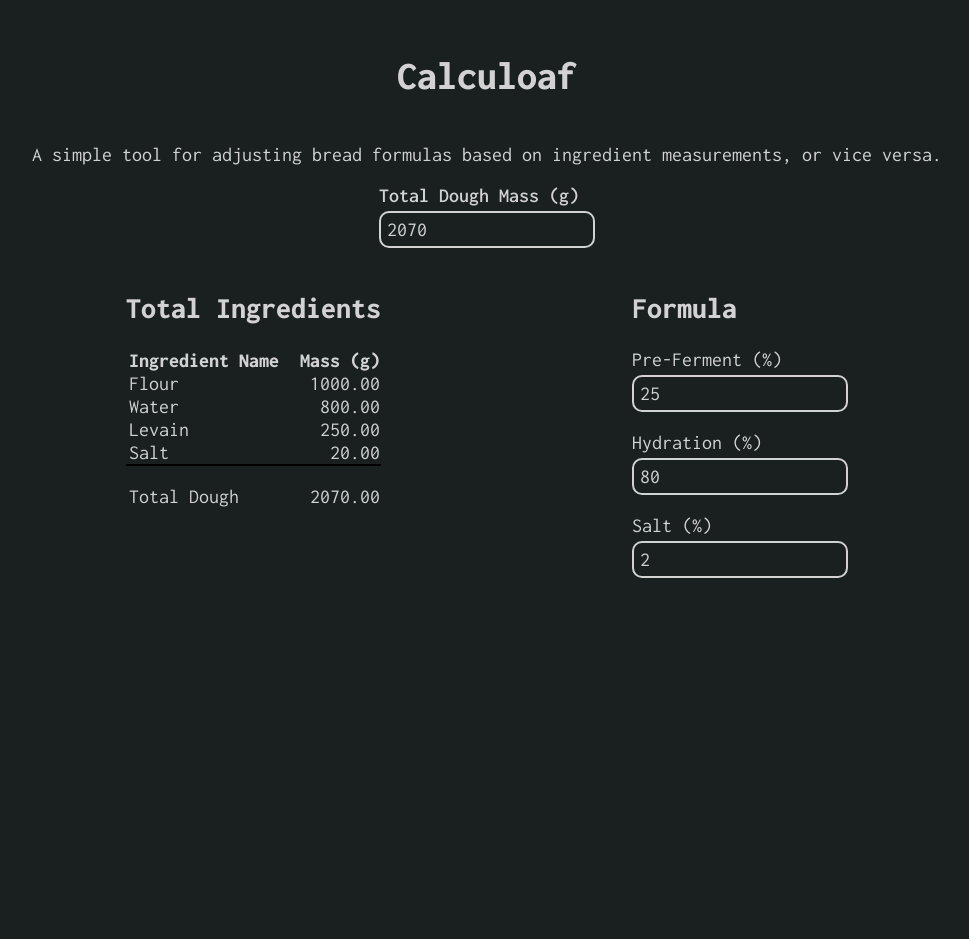
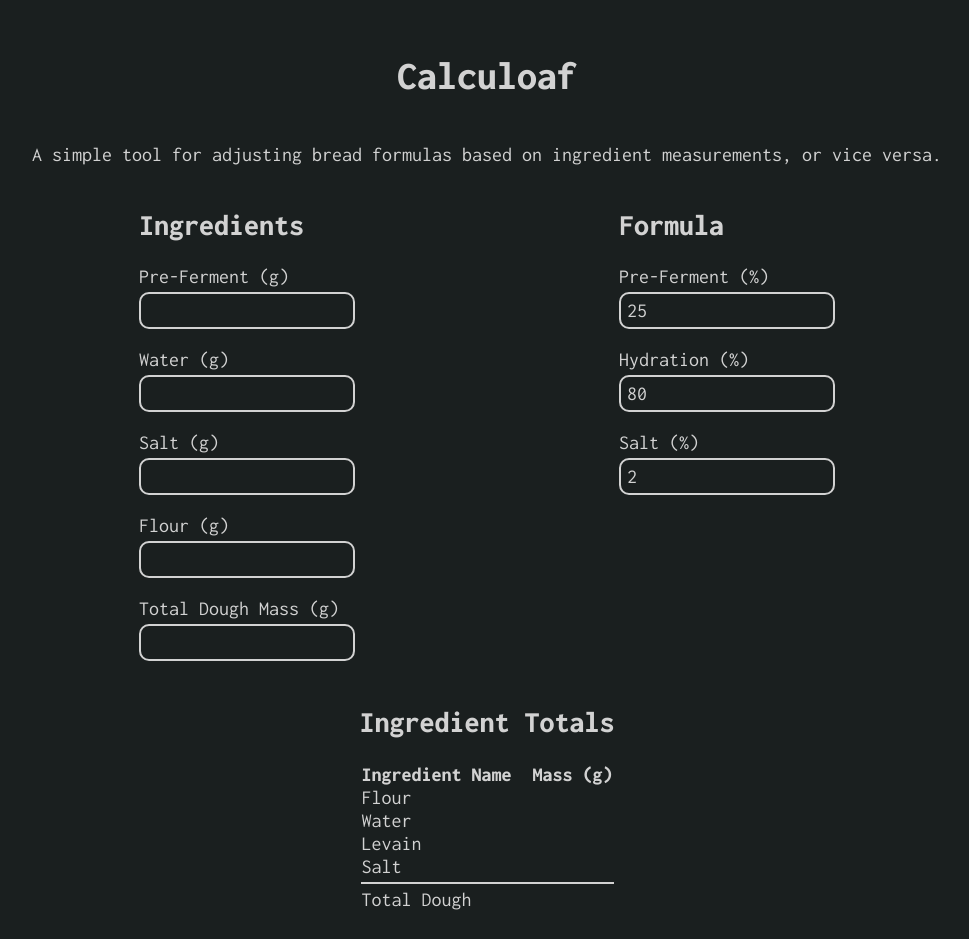
Before and after one commit to alfrdmalr/calculoaf, a React app: page / in a window 1280 px wide. Shown: the whole page, without its empty margins (153-1122 px from the left). Before the commit the page ends 800 px from the top, so only its background shows below. Built offline with nearby package versions, Linux system fonts and the light colour scheme; the HTML template or start-up script is replaced by a standard one.

Commit message:
feat: switch to form view + totals

```diff
--- a/src/App.tsx
+++ b/src/App.tsx
@@ -2,25 +2,20 @@ import React, { useCallback, useEffect, useState } from "react";
 import { FormulaForm } from "./components/formulaForm";
 import styles from "./app.module.css";
 import { Formula, validateFormula } from "./types/formula";
-import { emptyIngredients, Ingredients } from "./types/ingredients";
-import { NumberInput } from "./components/numberInput";
 import {
-  applyFormula,
-  applyFormulaTDM,
-  getFlourMass,
-} from "./functions/applyFormula";
+  emptyIngredients,
+  Ingredients,
+  validateIngredients,
+} from "./types/ingredients";
 import { Nullable } from "./types/nullable";
-import { isValid } from "./types/numberish";
 import { TotalIngredients } from "./components/totalIngredients";
-import { getReagentLabel, Reagent } from "./types/reagent";
+import { IngredientsForm } from "./components/ingredientsForm";
+import { applyFormula, applyFormulaTDM } from "./functions/applyFormula";
+import { getTotalDoughMass } from "./functions/getTotalMass";
 
 const unit: string = "g";
 
 export const App = () => {
-  const [limitingReagent, setLimitingReagent] = useState<Reagent>({
-    value: 2070,
-    key: "totalDoughMass",
-  });
   const [ingredients, setIngredients] = useState<Nullable<Ingredients>>(
     emptyIngredients()
   );
@@ -30,55 +25,20 @@ export const App = () => {
     saltPercent: 2,
   });
 
-  const handleReagentChange = useCallback((r: Reagent, formula: Formula) => {
-    let newIngredients = emptyIngredients();
-
-    if (!isValid(r.value)) {
-      setIngredients(newIngredients);
-      return;
-    }
-
-    switch (r.key) {
-      case "totalDoughMass":
-        newIngredients = applyFormulaTDM(formula, r.value);
-        break;
-      case "flourMass":
-        newIngredients = applyFormula(formula, r.value);
-        break;
-      case "levainMass":
-        newIngredients = applyFormula(
-          formula,
-          getFlourMass(r.value, formula.levainPercent)
-        );
-        break;
-      case "waterMass":
-        newIngredients = applyFormula(
-          formula,
-          getFlourMass(r.value, formula.hydrationPercent)
-        );
-        break;
-      case "saltMass":
-        newIngredients = applyFormula(
-          formula,
-          getFlourMass(r.value, formula.saltPercent)
-        );
-        break;
-      default:
-        break;
-    }
-
-    setIngredients(newIngredients);
-  }, []);
-
-  useEffect(() => {
-    const { key, value } = limitingReagent;
-
-    if (!validateFormula(formula) || !isValid(value)) {
-      setIngredients(emptyIngredients());
-    } else {
-      handleReagentChange({ key, value }, formula);
-    }
-  }, [formula, limitingReagent]);
+  const updateFormula = useCallback(
+    (formula: Nullable<Formula>) => {
+      setFormula(formula);
+      if (validateFormula(formula) && validateIngredients(ingredients)) {
+        // TODO using dough mass, but should allow user to hold an arbitrary
+        // ingredient constant
+        const doughMass = getTotalDoughMass(ingredients);
+        if (doughMass !== null) {
+          setIngredients(applyFormulaTDM(formula, doughMass));
+        }
+      }
+    },
+    [ingredients, setIngredients]
+  );
 
   return (
     <div className={styles.main}>
@@ -88,37 +48,20 @@ export const App = () => {
         measurements, or vice versa.
       </p>
 
-      <NumberInput
-        label={
-          <>
-            <span className="fas fa-star" />
-            <b>
-              {" "}
-              {getReagentLabel(limitingReagent.key)} Mass ({unit})
-            </b>
-          </>
-        }
-        id={"dough-mass"}
-        value={limitingReagent.value}
-        min={0}
-        enforceBounds
-        precision={0}
-        setValue={(n) =>
-          setLimitingReagent((prev) => ({ key: prev.key, value: n }))
-        }
-      />
-
       <div className={styles.forms}>
         <div className={styles.formContainer}>
-          <TotalIngredients
+          <IngredientsForm
+            formula={formula}
             ingredients={ingredients}
-            setLimitingReagent={setLimitingReagent}
-            limitingReagent={limitingReagent.key}
+            updateIngredients={setIngredients}
           />
         </div>
         <div className={styles.formContainer}>
-          <FormulaForm updateFormula={setFormula} formula={formula} />
+          <FormulaForm updateFormula={updateFormula} formula={formula} />
         </div>
+      </div>
+      <div className={styles.formContainer}>
+        <TotalIngredients ingredients={ingredients} />
       </div>
     </div>
   );
--- a/src/app.module.css
+++ b/src/app.module.css
@@ -8,6 +8,7 @@
 .forms {
   display: flex;
   flex-direction: row;
+  flex-wrap: wrap;
   align-items: start;
   justify-content: space-evenly;
   width: 100%;
--- a/src/components/ingredientsForm/index.tsx
+++ b/src/components/ingredientsForm/index.tsx
@@ -1,5 +1,10 @@
-import React, { useCallback } from "react";
-import { applyFormula, getFlourMass } from "../../functions/applyFormula";
+import React, { useCallback, useMemo } from "react";
+import {
+  applyFormula,
+  applyFormulaTDM,
+  getFlourMass,
+} from "../../functions/applyFormula";
+import { getTotalDoughMass } from "../../functions/getTotalMass";
 import { Formula, validateFormula } from "../../types/formula";
 import { emptyIngredients, Ingredients } from "../../types/ingredients";
 import { Nullable } from "../../types/nullable";
@@ -40,6 +45,21 @@ export const IngredientsForm = (props: IngredientsFormProps) => {
     },
     [formula, updateIngredients]
   );
+
+  const updateTDM = useCallback(
+    (totalDoughMass: Numberish) => {
+      if (!isValid(totalDoughMass) || !validateFormula(formula)) {
+        updateIngredients(emptyIngredients());
+        return;
+      }
+      updateIngredients(applyFormulaTDM(formula, totalDoughMass));
+    },
+    [formula, updateIngredients]
+  );
+
+  const totalDoughMass: Numberish = useMemo(() => {
+    return getTotalDoughMass(ingredients);
+  }, [ingredients]);
 
   return (
     <>
@@ -84,6 +104,15 @@ export const IngredientsForm = (props: IngredientsFormProps) => {
         precision={2}
         min={0}
       />
+      <NumberInput
+        label={`Total Dough Mass (${unit})`}
+        id={"dough-mass"}
+        value={totalDoughMass}
+        setValue={updateTDM}
+        min={0}
+        enforceBounds
+        precision={0}
+      />
     </>
   );
 };
--- a/src/components/totalIngredients/index.tsx
+++ b/src/components/totalIngredients/index.tsx
@@ -1,92 +1,59 @@
-import React, { useCallback, useMemo } from "react";
-import { getReagentLabel, Reagent, ReagentType } from "../../types/reagent";
+import React, { useMemo } from "react";
+import { getReagentLabel } from "../../types/reagent";
 import { Ingredients, validateIngredients } from "../../types/ingredients";
 import { Nullable } from "../../types/nullable";
 import { Numberish } from "../../types/numberish";
 import styles from "./totals.module.css";
-import { Button } from "../button";
+import { getTotalDoughMass } from "../../functions/getTotalMass";
 
 export interface TotalIngredientsProps {
   ingredients: Nullable<Ingredients>;
-  setLimitingReagent: (r: Reagent) => void;
-  limitingReagent: ReagentType;
 }
 
 export const TotalIngredients = (props: TotalIngredientsProps) => {
-  const { setLimitingReagent, limitingReagent, ingredients } = props;
+  const { ingredients } = props;
 
   const { levainMass, flourMass, waterMass, saltMass } = ingredients;
 
   //todo
   const unit: string = "g";
 
-  const reagentButton = useCallback(
-    (key: ReagentType, value: Numberish) => {
-      return null;
-      return (
-        <Button
-          disabled={limitingReagent === key}
-          onClick={() => setLimitingReagent({ key: key, value: value })}
-        >
-          <span className="fas fa-star" />
-        </Button>
-      );
-    },
-    [limitingReagent, setLimitingReagent]
-  );
-
-  const totalDoughMass = useMemo(() => {
-    if (validateIngredients(ingredients)) {
-      return (
-        0 +
-        ingredients.levainMass +
-        ingredients.flourMass +
-        ingredients.saltMass +
-        ingredients.waterMass
-      );
-    } else {
-      return null;
-    }
+  const totalDoughMass: Numberish = useMemo(() => {
+    return getTotalDoughMass(ingredients);
   }, [ingredients]);
 
   return (
     <div className={styles.container}>
-      <h2>Total Ingredients</h2>
+      <h2>Ingredient Totals</h2>
       <table className={styles.table}>
         <tbody>
           <tr>
-            <th></th>
             <th>Ingredient Name</th>
             <th>Mass ({unit})</th>
           </tr>
 
           <tr>
-            <td>{reagentButton("flourMass", flourMass)}</td>
             <td>{getReagentLabel("flourMass")}</td>
             <td>{flourMass?.toFixed(2)}</td>
           </tr>
 
           <tr>
-            <td>{reagentButton("waterMass", waterMass)}</td>
             <td>{getReagentLabel("waterMass")}</td>
             <td>{waterMass?.toFixed(2)}</td>
           </tr>
 
           <tr>
-            <td>{reagentButton("levainMass", levainMass)}</td>
             <td>{getReagentLabel("levainMass")}</td>
             <td>{levainMass?.toFixed(2)}</td>
           </tr>
 
           <tr>
-            <td>{reagentButton("saltMass", saltMass)}</td>
             <td>{getReagentLabel("saltMass")}</td>
             <td>{saltMass?.toFixed(2)}</td>
           </tr>
         </tbody>
         <tfoot>
           <tr>
-            <td>{reagentButton("totalDoughMass", totalDoughMass)}</td>
             <td>Total Dough</td>
             <td>{totalDoughMass?.toFixed(2)}</td>
           </tr>
--- a/src/components/totalIngredients/totals.module.css
+++ b/src/components/totalIngredients/totals.module.css
@@ -6,14 +6,18 @@
   text-align: end;
 }
 
-.table tfoot td {
-  border-top: solid 2px black;
-  padding-top: 1rem;
+.table tfoot tr:first-child td {
+  border-top: solid 2px var(--fg-primary);
+  padding-top: 0.25rem;
 }
 
-.table td:nth-child(2),
-th:nth-child(2) {
-  padding-right: 1rem;
+.table tbody tr:last-child td {
+  padding-bottom: 0.25rem;
+}
+
+.table td:last-child,
+th:last-child {
+  padding-left: 1rem;
 }
 
 .container {
--- /dev/null
+++ b/src/functions/getTotalMass.ts
@@ -0,0 +1,21 @@
+import { Ingredients } from "../types/ingredients";
+import { Nullable } from "../types/nullable";
+import { Numberish } from "../types/numberish";
+
+export function getTotalDoughMass(
+  ingredients: Nullable<Ingredients>
+): Numberish {
+  const ingredientMasses = [
+    ingredients.levainMass,
+    ingredients.waterMass,
+    ingredients.saltMass,
+    ingredients.flourMass,
+  ];
+  const total: Numberish = ingredientMasses.reduce((acc, cur) => {
+    if (acc === null || cur === null) {
+      return null;
+    }
+    return acc + cur;
+  }, 0);
+  return total;
+}
```
